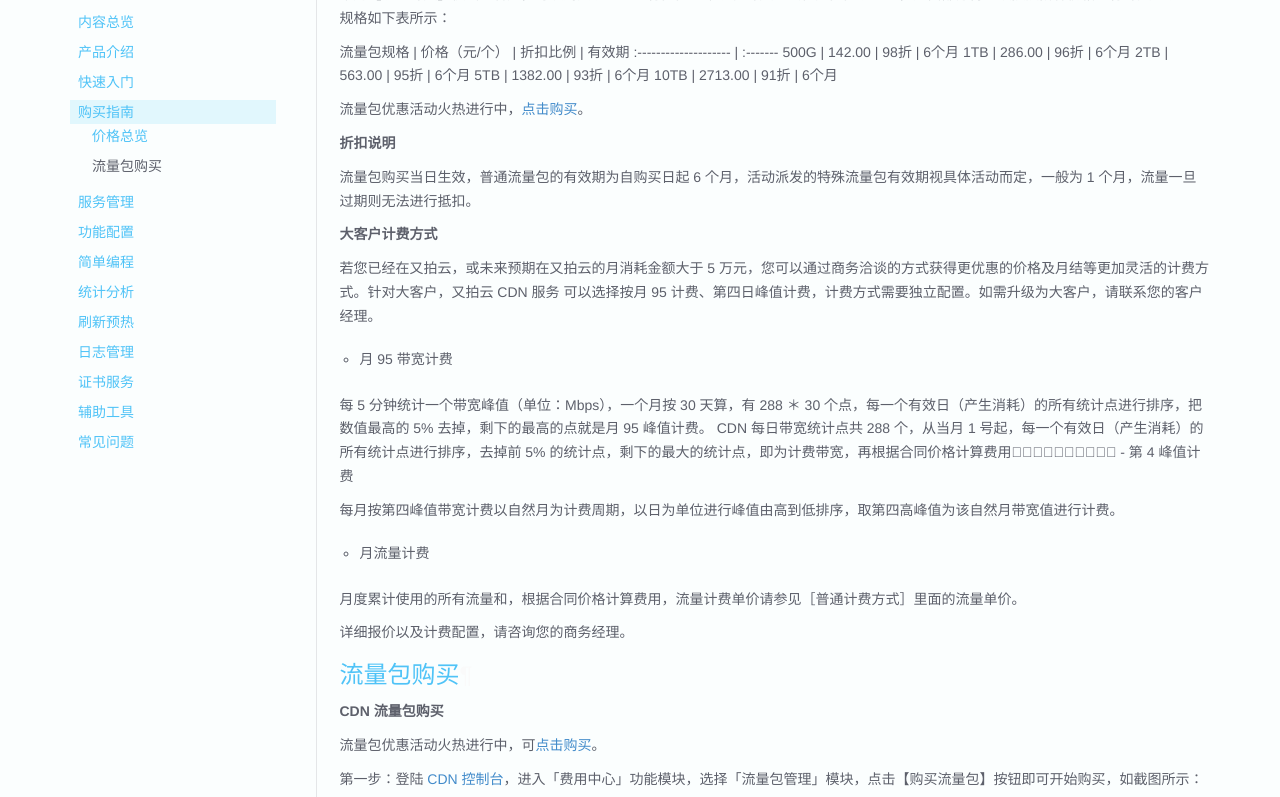
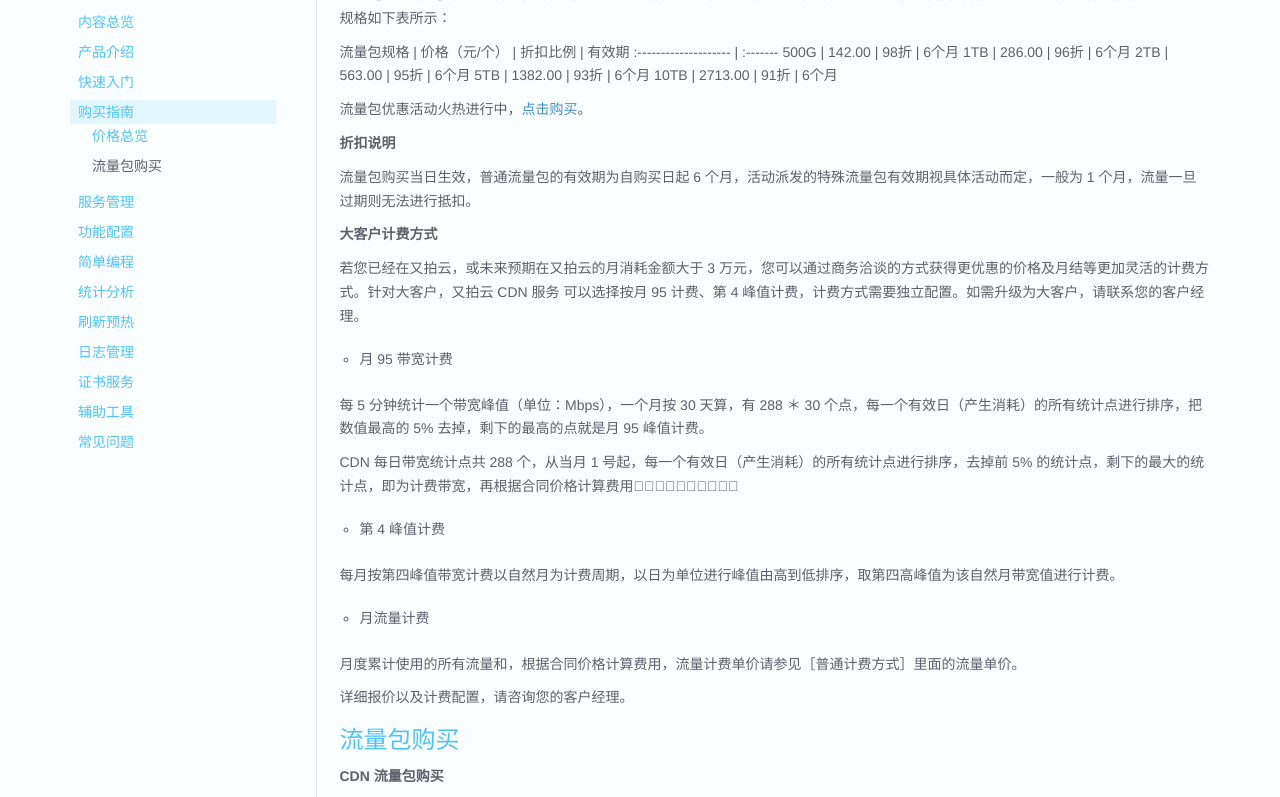
Before and after one commit to upyun/docs, an MkDocs documentation site: the page built from sources/cdn/buy.md, in a window 1280 px wide and 900 px high, scrolled down 825 px, cut to the strip 0-797 px from the top of the window. Built offline with MkDocs 1.6.1, drawn with Linux system fonts in a browser that asks for light colours; old or Windows-style settings are respelled for this version of MkDocs.

Commit message:
Update buy.md

```diff
--- a/sources/cdn/buy.md
+++ b/sources/cdn/buy.md
@@ -58,13 +58,15 @@
 
 **大客户计费方式**
 
-若您已经在又拍云，或未来预期在又拍云的月消耗金额大于 5 万元，您可以通过商务洽谈的方式获得更优惠的价格及月结等更加灵活的计费方式。针对大客户，又拍云 CDN 服务 可以选择按月 95 计费、第四日峰值计费，计费方式需要独立配置。如需升级为大客户，请联系您的客户经理。
+若您已经在又拍云，或未来预期在又拍云的月消耗金额大于 3 万元，您可以通过商务洽谈的方式获得更优惠的价格及月结等更加灵活的计费方式。针对大客户，又拍云 CDN 服务 可以选择按月 95 计费、第 4 峰值计费，计费方式需要独立配置。如需升级为大客户，请联系您的客户经理。
 
  - 月 95 带宽计费
 
 每 5 分钟统计一个带宽峰值（单位：Mbps），一个月按 30 天算，有 288 ＊ 30 个点，每一个有效日（产生消耗）的所有统计点进行排序，把数值最高的 5% 去掉，剩下的最高的点就是月 95 峰值计费。
+
 CDN 每日带宽统计点共 288 个，从当月 1 号起，每一个有效日（产生消耗）的所有统计点进行排序，去掉前 5% 的统计点，剩下的最大的统计点，即为计费带宽，再根据合同价格计算费用􏲁􏲂􏰵􏰎􏲄􏲅􏰵􏲆􏲇􏰊
- - 第 4 峰值计费
+
+- 第 4 峰值计费
 
 每月按第四峰值带宽计费以自然月为计费周期，以日为单位进行峰值由高到低排序，取第四高峰值为该自然月带宽值进行计费。
 
@@ -72,7 +74,7 @@
 
 月度累计使用的所有流量和，根据合同价格计算费用，流量计费单价请参见［普通计费方式］里面的流量单价。
 
-详细报价以及计费配置，请咨询您的商务经理。
+详细报价以及计费配置，请咨询您的客户经理。
 
 ##流量包购买
 
```
